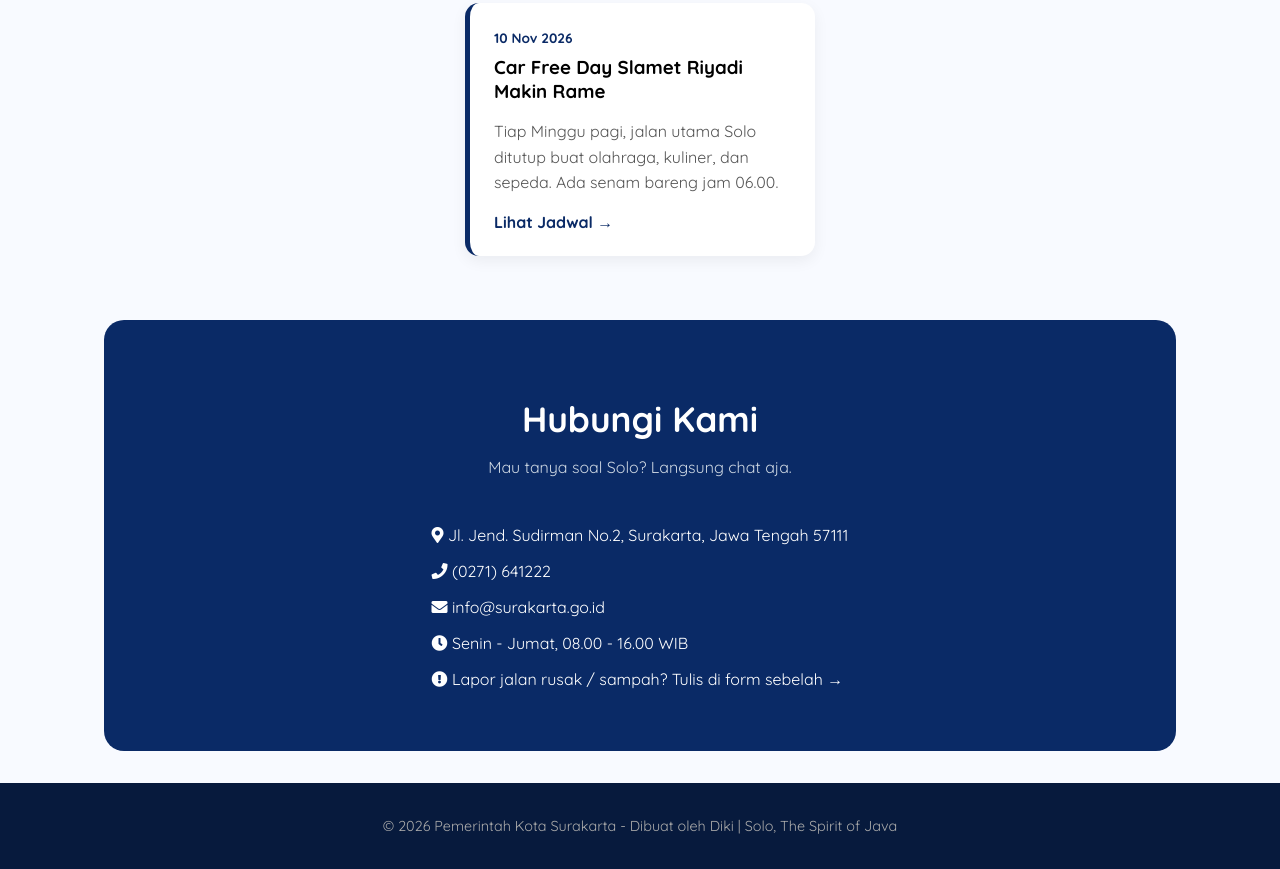
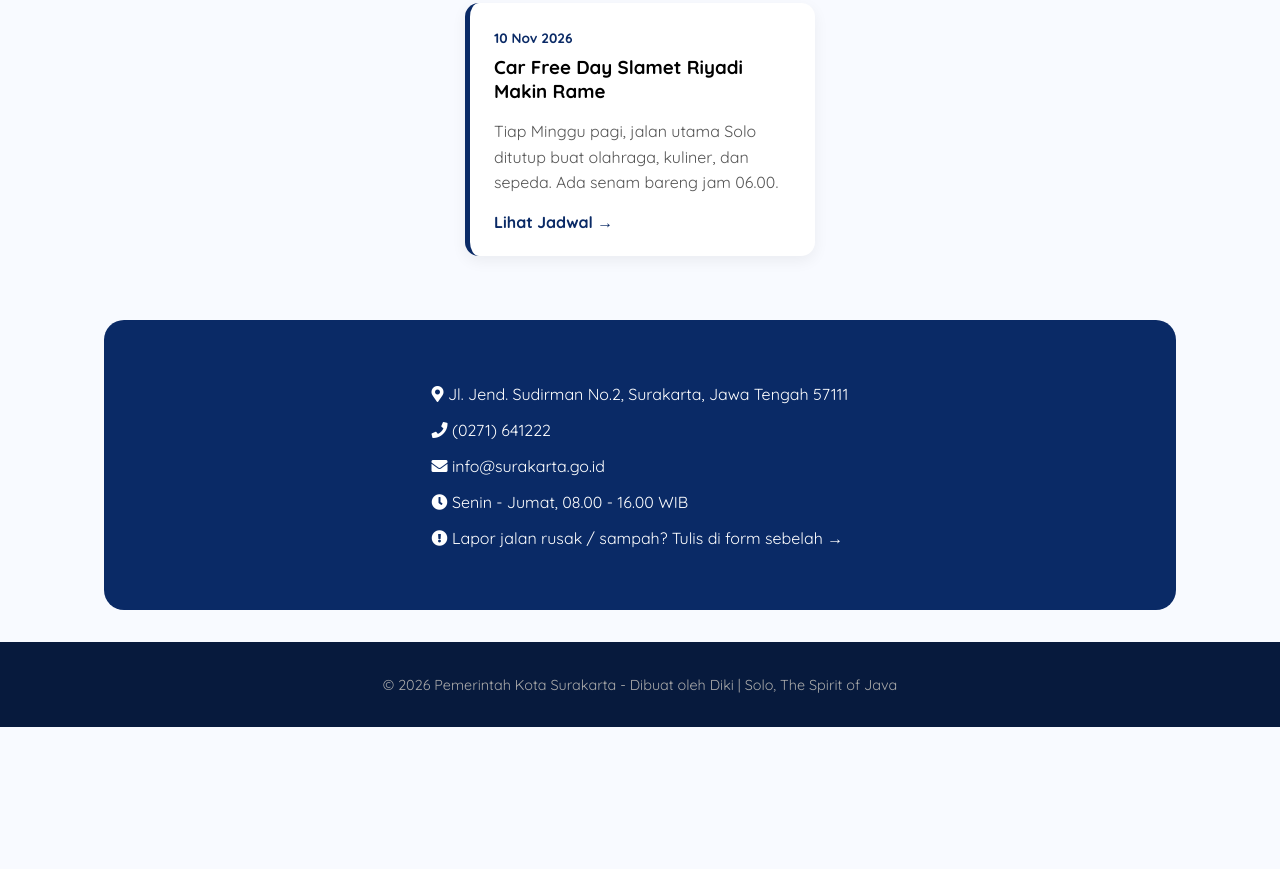
Before and after one commit to Kay313115/Landing_Page-Kota_surakarta, a plain HTML site: page index.html in a window 1280 px wide. Shown: the part 3103-3972 px from the top of the page. After the commit the page ends 3830 px from the top, so only its background shows below. Drawn offline with Linux system fonts and the light colour scheme.

```diff
--- a/index.html
+++ b/index.html
@@ -158,8 +158,7 @@
 
         <!-- KONTAK -->
         <section id="kontak" class="section kontak-section">
-            <h2>Hubungi Kami</h2>
-            <p class="subtitle">Mau tanya soal Solo? Langsung chat aja.</p>
+
             <div class="kontak-box">
                 <div>
                     <p><i class="fas fa-map-marker-alt"></i> Jl. Jend. Sudirman No.2, Surakarta, Jawa Tengah 57111</p>
```
